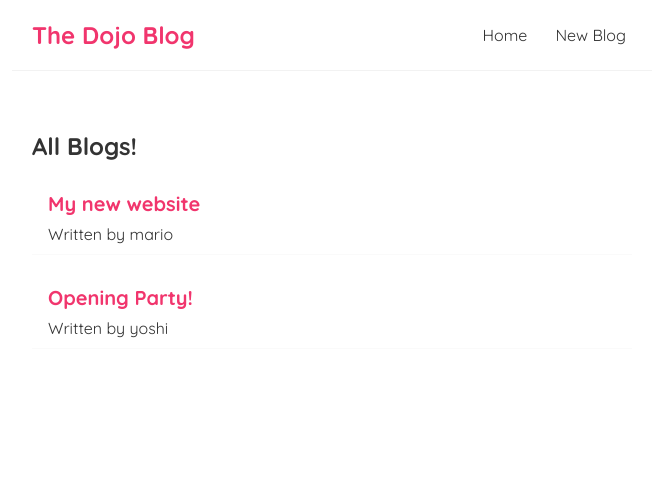
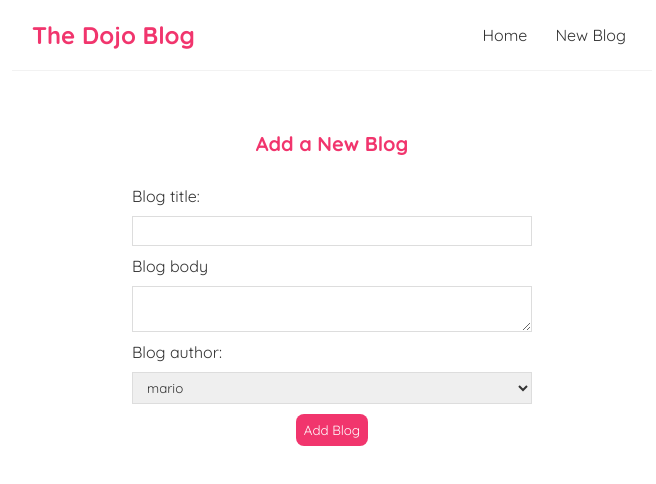
Before and after one commit to joj652/netninjafullcourse, a React (Create React App) app: page /create in a window 1280 px wide. Shown: the top 484 px of the page, without its empty margins (308-964 px from the left). Built offline with nearby package versions, Linux system fonts and the light colour scheme; data requests are answered from the project's data file.

Commit message:
Finished ep 32 Nice beginners course

```diff
--- a/data/db.json
+++ b/data/db.json
@@ -1,16 +1,10 @@
 {
-    "blogs": [
-        {
-            "title": "My new website",
-            "body": "lorem ipsum...lorem ipsum...lorem ipsum...lorem ipsum...lorem ipsum...lorem ipsum...",
-            "author": "mario",
-            "id": 1
-        },
-        {
-            "title": "Opening Party!",
-            "body": "lorem ipsum...lorem ipsum...lorem ipsum...lorem ipsum...lorem ipsum...lorem ipsum...",
-            "author": "yoshi",
-            "id": 2
-        }
-    ]
+  "blogs": [
+    {
+      "title": "Word Plays",
+      "body": "The Crossword Dictionary explains the answers for the crossword clue 'Relaxed dipping into Milan guidebook (7)'. If more than one Crossword Definition exists for a clue they will all be shown below. Links to Crossword Dictionary entries can be found when searching for clues using the Crossword Solver - Relaxed dipping into Milan guidebook (7)",
+      "author": "yoshi",
+      "id": 1
+    }
+  ]
 }
--- a/package.json
+++ b/package.json
@@ -8,6 +8,7 @@
     "@testing-library/user-event": "^12.8.3",
     "react": "^17.0.2",
     "react-dom": "^17.0.2",
+    "react-router-dom": "^5.2.0",
     "react-scripts": "4.0.3",
     "web-vitals": "^1.1.2"
   },
--- a/src/App.js
+++ b/src/App.js
@@ -1,17 +1,35 @@
 
 import Navbar from './Navbar';
 import Home from './Home';
+import { BrowserRouter as Router, Route, Switch } from 'react-router-dom'
+import Create from './Create';
+import BlogDetails from './BlogDetails';
+import NotFound from './NotFound';
 
 function App() {
 
   return (
-    <div className="App">
-
-      <Navbar />
-      <div className="content">
-        <Home />
+    <Router>
+      <div className="App">
+        <Navbar />
+        <div className="content">
+          <Switch>
+            <Route exact path="/">
+                <Home/>
+            </Route>
+            <Route path="/create">
+                <Create />
+            </Route>
+            <Route path="/blogs/:id">
+                <BlogDetails />
+            </Route>
+            <Route path = "*">
+              <NotFound />
+            </Route>
+          </Switch>
+        </div>
       </div>
-    </div>
+    </Router>
   );
 }
 
--- /dev/null
+++ b/src/BlogDetails.js
@@ -0,0 +1,34 @@
+import React from 'react'
+import { useParams, useHistory } from 'react-router-dom'
+import useFetch from './useFetch'
+
+const BlogDetails = () => {
+    const { id } = useParams() //allows use to grab parameters from the route
+    const { data: blog, isPending, error } = useFetch('http://localhost:8000/blogs/' + id);
+    const history = useHistory();
+
+    const handleDelete = () =>{
+        fetch('http://localhost:8000/blogs/' + blog.id,{
+            method: 'DELETE'
+        }).then(() =>{
+            history.push('/');
+        })
+    }
+
+    return (
+        <div className="blog-details">
+            {isPending && <div>Loading...</div>}
+            {error && <div>{error}</div>}
+            {blog && (
+                <article>
+                    <h2>{blog.title}</h2>
+                    <p>Written by {blog.author}</p>
+                    <div>{blog.body}</div>
+                    <button onClick={handleDelete}>delete</button>
+                </article>
+            )}
+        </div>
+    )
+}
+
+export default BlogDetails
--- a/src/BlogList.js
+++ b/src/BlogList.js
@@ -1,16 +1,19 @@
 import React from 'react'
+import { Link } from 'react-router-dom'
 
-const BlogList = ({blogs, title}) => {
+const BlogList = ({ blogs, title }) => {
 
 
 
     return (
-        <div className = "blog-list">
+        <div className="blog-list">
             <h2>{title}</h2>
             {blogs.map((blog) => (
-                <div className="blog-preview" key = {blog.id}>
-                    <h2>{ blog.title }</h2>
-                    <p>Written by {blog.author}</p>
+                <div className="blog-preview" key={blog.id}>
+                    <Link to = {`/blogs/${blog.id}`}>
+                        <h2>{blog.title}</h2>
+                        <p>Written by {blog.author}</p>
+                    </Link>
 
                 </div>
             ))}
--- /dev/null
+++ b/src/Create.js
@@ -0,0 +1,65 @@
+import React from 'react'
+import { useState } from 'react';
+import { useHistory } from 'react-router';
+
+const Create = () => {
+
+    const [title, setTitle] = useState('');
+    const [body, setBody] = useState('');
+    const [author, setAuthor] = useState('mario');
+    const [isPending, setIsPending] = useState(false)
+
+    const history = useHistory();
+
+    const handleSubmit = (e)=>{
+        e.preventDefault(); // prevent the form from reloading when submit button is pressed
+        const blog = {title, body, author}; //this is our object that will be sent to db
+
+        setIsPending(true);
+
+        fetch('http://localhost:8000/blogs', {
+            method: 'POST',
+            headers:{"Content-Type" : "application/json"},
+            body: JSON.stringify(blog) //converting our object to json
+        }).then(()=>{
+            console.log('new blog added')
+            setIsPending(false);
+            history.push("/")
+        })
+    }
+
+    return (
+        <div className="create">
+            <h2>Add a New Blog</h2>
+            <form onSubmit = {handleSubmit}>
+                <label>Blog title:</label>
+                <input
+                    type="text"
+                    required
+                    value={title}
+                    onChange={(e) => setTitle(e.target.value)}
+                />
+                <label>Blog body</label>
+                <textarea
+                    required
+                    value={body}
+                    onChange={(e) => setBody(e.target.value)}
+                > </textarea>
+                <label>Blog author:</label>
+                <select
+                    value={author}
+                    onChange = {(e) => setAuthor(e.target.value)}>
+                    <option value="mario">mario</option>
+                    <option value="yoshi">yoshi</option>
+                </select>
+
+                {!isPending && <button>Add Blog</button>}
+                {isPending && <button disabled>Adding blog...</button>}
+
+
+            </form>
+        </div>
+    )
+}
+
+export default Create
--- a/src/Home.js
+++ b/src/Home.js
@@ -1,5 +1,4 @@
 import React from 'react'
-import { useState, useEffect } from 'react'
 import BlogList from './BlogList';
 import useFetch from './useFetch';
 
--- a/src/Navbar.js
+++ b/src/Navbar.js
@@ -1,12 +1,12 @@
-
+import { Link } from "react-router-dom"
 
 const Navbar = () => {
     return (
         <nav className="navbar">
             <h1>The Dojo Blog</h1>
             <div className="links">
-                <a href="/">Home</a>
-                <a href="/create" >New Blog</a>
+                <Link to="/">Home</Link>
+                <Link to="/create" >New Blog</Link>
             </div>
         </nav>
     )
--- /dev/null
+++ b/src/NotFound.js
@@ -0,0 +1,16 @@
+import React from 'react'
+import { Link } from 'react-router-dom'
+
+const NotFound = () => {
+    return (
+        <div className="not-found">
+            <h2>Sorry</h2>
+            <p>That page cannot be found</p>
+            <Link to = "/">
+                <button>Back to the homepage</button> </Link>
+
+        </div>
+    )
+}
+
+export default NotFound
--- a/src/index.css
+++ b/src/index.css
@@ -48,3 +48,80 @@
   color: #f1356d;
   margin-bottom: 8px;
 }
+.blog-preview a{
+  text-decoration: none;
+}
+
+/* blog details page */
+.blog-details h2 {
+  font-size: 20px;
+  color: #f1356d;
+  margin-bottom: 10px;
+}
+.blog-details div {
+  margin: 20px 0;
+}
+.blog-details button {
+  background: #f1356d;
+  color: #fff;
+  border: 0;
+  padding: 8px;
+  border-radius: 8px;
+  cursor: pointer;
+}
+
+/* create new blog form */
+.create {
+  max-width: 400px;
+  margin: 0 auto;
+  text-align: center;
+}
+.create label {
+  text-align: left;
+  display: block;
+}
+.create h2 {
+  font-size: 20px;
+  color: #f1356d;
+  margin-bottom: 30px;
+}
+.create input, .create textarea, .create select {
+  width: 100%;
+  padding: 6px 10px;
+  margin: 10px 0;
+  border: 1px solid #ddd;
+  box-sizing: border-box;
+  display: block;
+}
+.create button {
+  background: #f1356d;
+  color: #fff;
+  border: 0;
+  padding: 8px;
+  border-radius: 8px;
+  cursor: pointer;
+}
+
+.not-found{
+  margin-left: 40%;
+
+}
+.not-found h2{
+  font-size: 20px;
+  color: #f1356d;
+  margin-bottom: 30px;
+}
+
+.not-found a{
+  text-decoration: none;
+
+}
+.not-found button{
+  margin-top: 24px;
+  background: #f1356d;
+  color: #fff;
+  border: 0;
+  padding: 8px;
+  border-radius: 8px;
+  cursor: pointer;
+}
--- a/src/useFetch.js
+++ b/src/useFetch.js
@@ -7,8 +7,9 @@ const useFetch = (url) => {
     const [error, setError] = useState(null)
 
     useEffect(() => {
-        console.log('use effect ran');
-        fetch(url)
+        const abortCont = new AbortController();
+
+        fetch(url, { signal: abortCont.signal })
             .then(res => {
                 if (!res.ok) {
                     throw Error('Could not fetch data for that resource')
@@ -21,15 +22,22 @@ const useFetch = (url) => {
                 setError(null)
             })
             .catch(err => {
-                setIsPending(false);
-                setError(err.message);
-                console.log(err.message);
+                if (err.name === "AbortError") {
+                    console.log('fetch aborted')
+                } else {
+                    setIsPending(false);
+                    setError(err.message);
+                    console.log(err.message);
+                }
+
 
             })
 
+        return () => abortCont.abort()//it aborts whatever fetch it is associated with
+
     }, [url]) //when url changes it will rerun to fetch data for that end point
 
-    return {data, isPending, error}
+    return { data, isPending, error }
 }
 
 export default useFetch;
```
Also changed, not shown: 2 other files (tests, documents, lock files or other folders).
